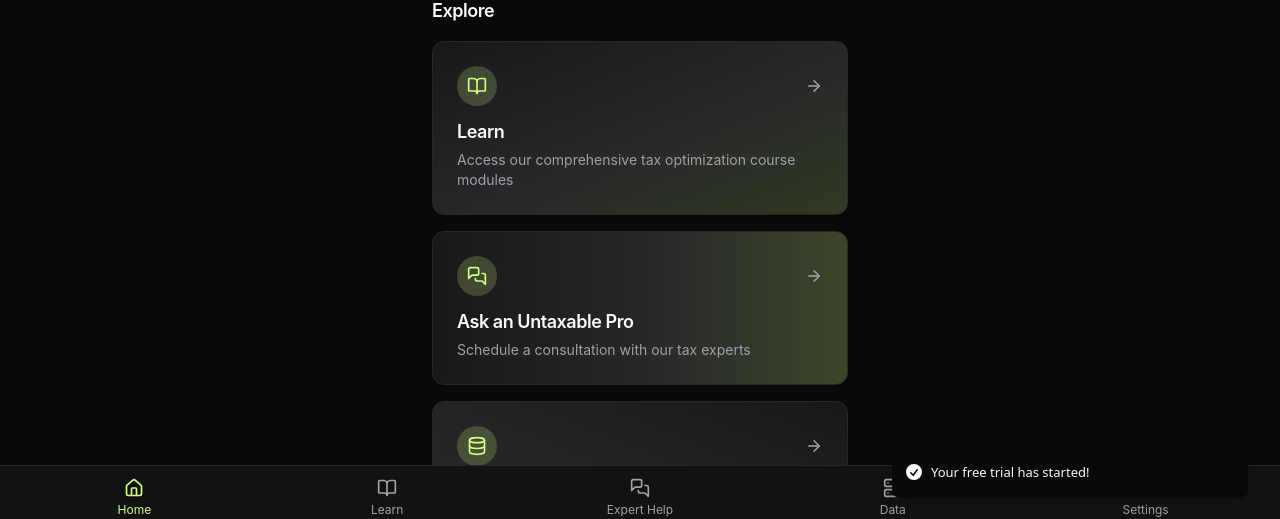
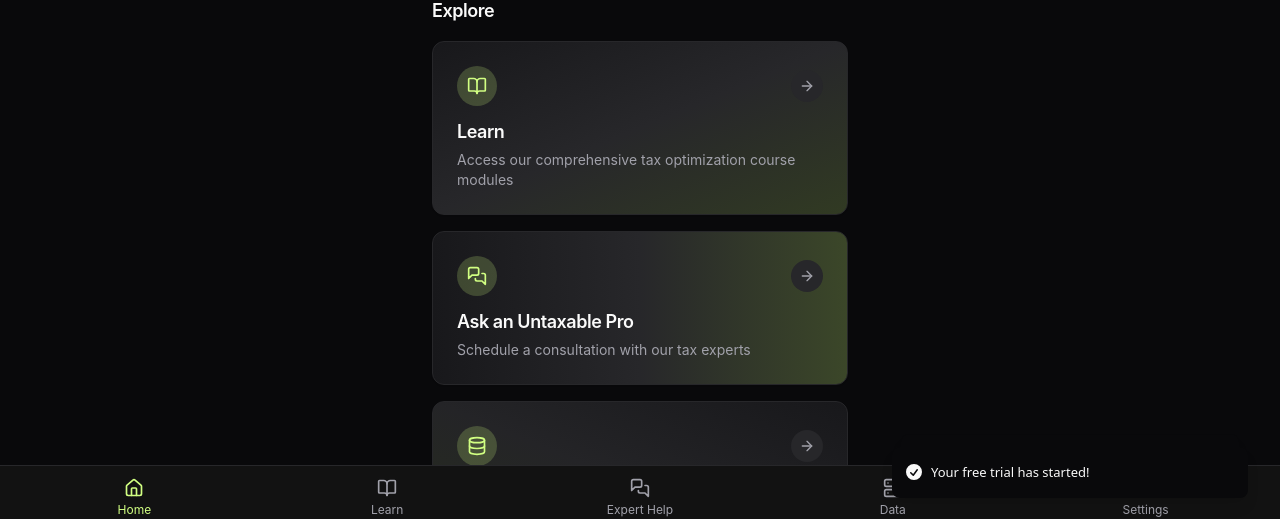
Before and after one commit to abundantia-ehf/taxwise-pathway, a React (Vite) app: page /questionnaire/paywall in a window 1280 px wide. Both pictures are taken after a click on the button "Start 3-Day Free Trial". Shown: the part 270-789 px from the top of the page. Built offline with nearby package versions, Linux system fonts and the light colour scheme.

Commit message:
feat: Style navigation card icons
Adds a circular background to the right-pointing arrow icons on the navigation cards on the home page. The circle's color adapts to the theme (darker grey in dark mode, lighter grey in light mode).

```diff
--- a/src/pages/HomePage.tsx
+++ b/src/pages/HomePage.tsx
@@ -1,3 +1,4 @@
+
 import React, { useState, useEffect } from 'react';
 import { useNavigate } from 'react-router-dom';
 import MobileLayout from '@/components/layout/MobileLayout';
@@ -50,7 +51,9 @@ const NavigationCard = ({ title, description, icon, onClick, index }: Navigation
             <div className={`w-10 h-10 rounded-full flex items-center justify-center bg-brand/20`}>
               {icon}
             </div>
-            <ArrowRight size={18} className="text-muted-foreground" />
+            <div className={`w-8 h-8 rounded-full flex items-center justify-center ${theme === 'dark' ? 'bg-zinc-800' : 'bg-zinc-200'}`}>
+              <ArrowRight size={16} className="text-muted-foreground" />
+            </div>
           </div>
 
           <div>
```
